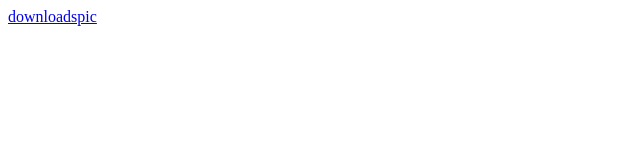
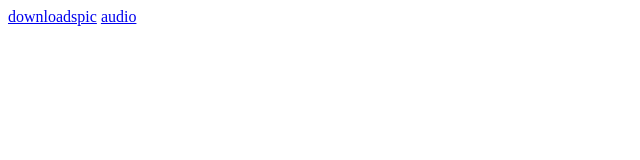
Before and after one commit to funpacks/notmine, a plain HTML site: page index.html in a window 1280 px wide. Shown: the full height of the page, 0-640 px from the left. Drawn offline with Linux system fonts and the light colour scheme.

Commit message:
Update index.html

```diff
--- a/index.html
+++ b/index.html
@@ -2,5 +2,6 @@
 <html>
     <body>
         <a href="orange.jpg" download>downloadspic</a>
+        <a href="villager.mp3" download>audio</a>
     </body>
 </html>
```
